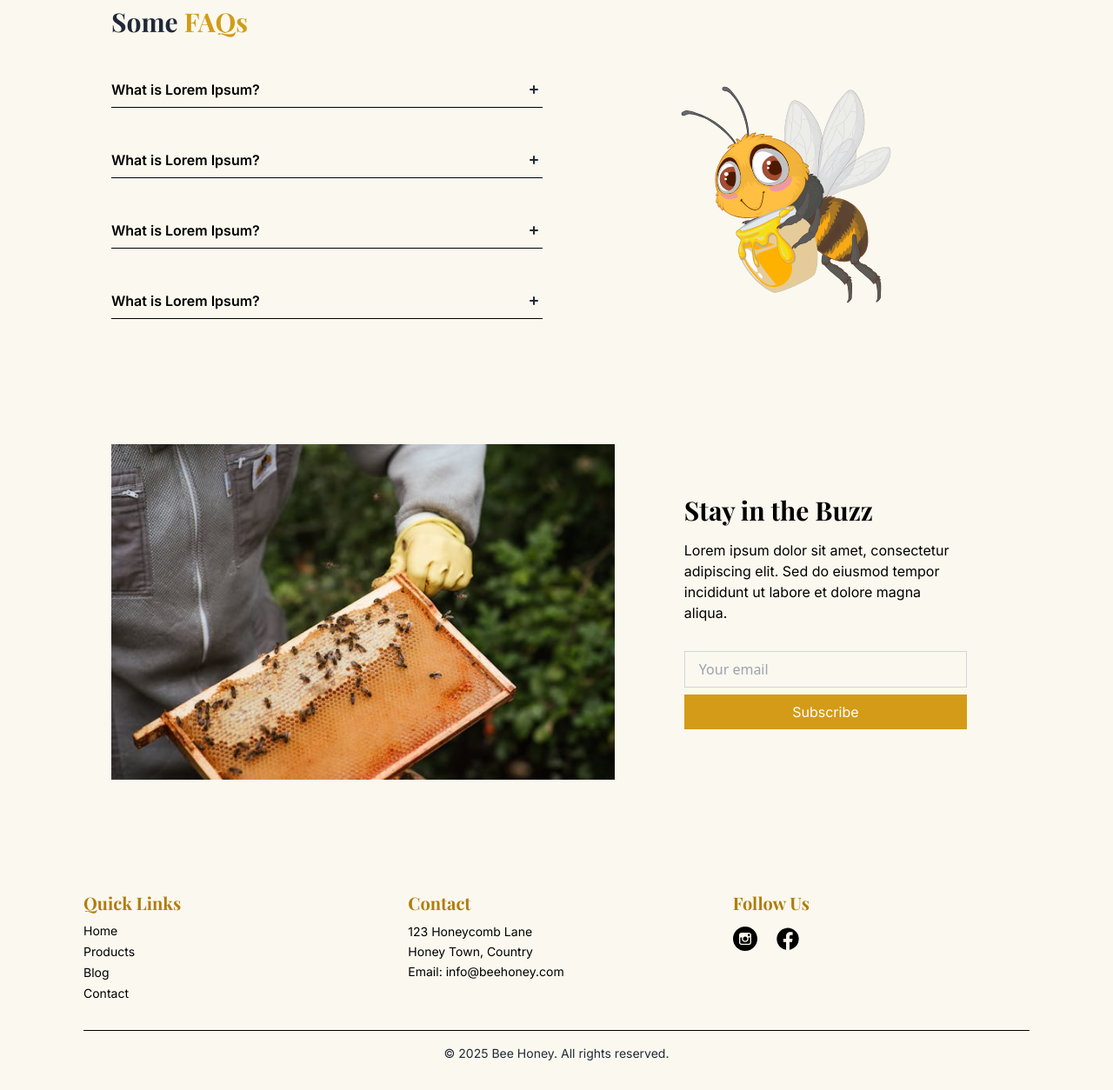
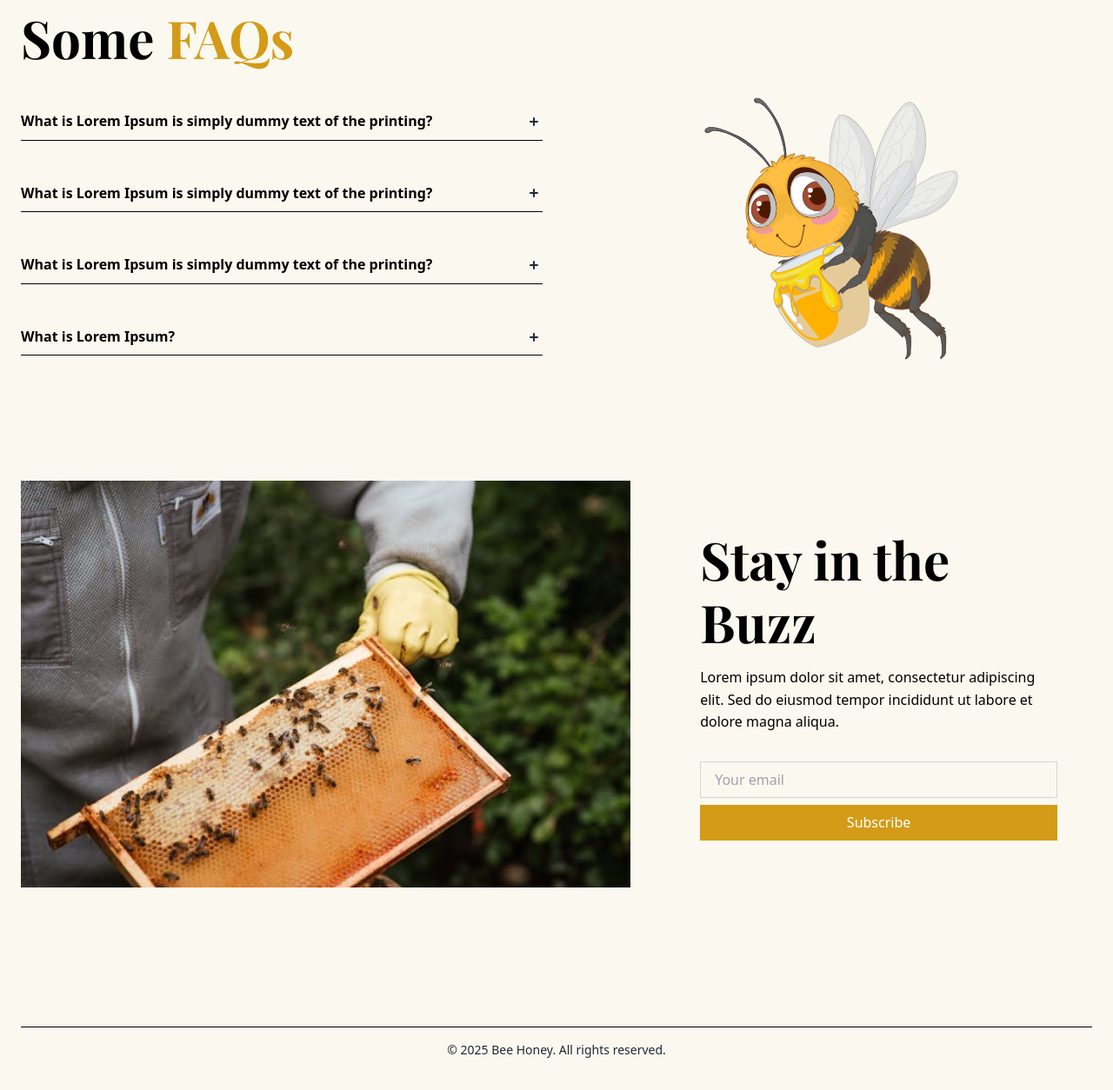
Before and after one commit to Barreto-Alejandra/bee-honey-landing, a website built with webpack: page public/index.html in a window 1280 px wide. Shown: the part 857-2111 px from the top of the page at 87% size. Built offline with nearby package versions, Linux system fonts and the light colour scheme.

Commit message:
fix(styles)

```diff
--- a/package.json
+++ b/package.json
@@ -32,6 +32,7 @@
   "dependencies": {
     "autoprefixer": "^10.4.20",
     "babel-plugin-syntax-dynamic-import": "^6.18.0",
-    "postcss-nested": "^6.2.0"
+    "postcss-nested": "^6.2.0",
+    "swiper": "^11.2.8"
   }
 }
--- a/public/index.html
+++ b/public/index.html
@@ -22,25 +22,88 @@
         <h1 class="font-heading text-5xl md:text-6xl lg:text-7xl text-amber-700 mb-4">
           Bee Honey
         </h1>
-        <p class="font-body text-black-700 text-lg md:text-xl lg:text-2xl mb-6 max-w-2xl mx-auto">
+        <p class="text-body text-black-700 text-lg md:text-xl lg:text-2xl mb-6 max-w-2xl mx-auto">
           Lorem ipsum dolor sit amet, consectetur adipiscing elit. Nulla accumsan, metus ultrices eleifend
           gravida, nulla nunc varius lectus, nec rutrum justo nibh eu lectus.
         </p>
-        <a href="#" class="inline-block bg-amber-600 text-white font-body text-base md:text-lg px-8 py-3 rounded-full shadow-lg hover:bg-amber-700 transition">
+        <a href="#" class="inline-block bg-amber-600 text-white text-body text-base md:text-lg px-8 py-3 rounded-full shadow-lg hover:bg-amber-700 transition">
           Shop Now
         </a>
       </div>
     </section>
 
     <section class="py-16">
-      <div class="max-w-5xl mx-auto px-6 lg:px-0">
-        <h2 class="font-heading text-3xl text-gray-800 mb-8 text-center md:text-left">Some <span class="text-amber-600">FAQs</span></h2>
+      <div class="container">
+        <h2 class="font-heading text-title text-black-700 mb-8 text-center md:text-left">Some <span class="text-amber-600">FAQs</span></h2>
 
         <div class="grid grid-cols-1 md:grid-cols-2 gap-8 items-start md:items-center">
           <div class="space-y-4">
             <details class="group py-4">
               <summary
-                class="flex justify-between items-center cursor-pointer font-body font-semibold pb-2 border-b border-black"
+                class="flex justify-between items-center cursor-pointer text-body font-semibold pb-2 border-b border-black"
+              >
+                What is Lorem Ipsum is simply dummy text of the printing?
+                <svg class="w-5 h-5 text-gray-800" viewBox="0 0 20 20" fill="currentColor">
+                  <path
+                    class="block group-open:hidden"
+                    d="M10 5a1 1 0 011 1v3h3a1 1 0 110 2h-3v3a1 1 0 11-2 0v-3H6a1 1 0 110-2h3V6a1 1 0 011-1z"
+                  />
+                  <path
+                    class="hidden group-open:block"
+                    d="M5 10a1 1 0 011-1h8a1 1 0 110 2H6a1 1 0 01-1-1z"
+                  />
+                </svg>
+              </summary>
+              <p class="mt-2 text-black-700 text-body-sm">
+                Lorem ipsum dolor sit amet, consectetur adipiscing elit. Praesent commodo.
+              </p>
+            </details>
+
+            <details class="group py-4">
+              <summary
+                class="flex justify-between items-center cursor-pointer text-body font-semibold pb-2 border-b border-black"
+              >
+                What is Lorem Ipsum is simply dummy text of the printing?
+                <svg class="w-5 h-5 text-gray-800" viewBox="0 0 20 20" fill="currentColor">
+                  <path
+                    class="block group-open:hidden"
+                    d="M10 5a1 1 0 011 1v3h3a1 1 0 110 2h-3v3a1 1 0 11-2 0v-3H6a1 1 0 110-2h3V6a1 1 0 011-1z"
+                  />
+                  <path
+                    class="hidden group-open:block"
+                    d="M5 10a1 1 0 011-1h8a1 1 0 110 2H6a1 1 0 01-1-1z"
+                  />
+                </svg>
+              </summary>
+              <p class="mt-2 text-black-700 text-body-sm">
+                Lorem ipsum dolor sit amet, consectetur adipiscing elit. Praesent commodo.
+              </p>
+            </details>
+
+            <details class="group py-4">
+              <summary
+                class="flex justify-between items-center cursor-pointer text-body font-semibold pb-2 border-b border-black"
+              >
+                What is Lorem Ipsum is simply dummy text of the printing?
+                <svg class="w-5 h-5 text-gray-800" viewBox="0 0 20 20" fill="currentColor">
+                  <path
+                    class="block group-open:hidden"
+                    d="M10 5a1 1 0 011 1v3h3a1 1 0 110 2h-3v3a1 1 0 11-2 0v-3H6a1 1 0 110-2h3V6a1 1 0 011-1z"
+                  />
+                  <path
+                    class="hidden group-open:block"
+                    d="M5 10a1 1 0 011-1h8a1 1 0 110 2H6a1 1 0 01-1-1z"
+                  />
+                </svg>
+              </summary>
+              <p class="mt-2 text-black-700 text-body-sm">
+                Lorem ipsum dolor sit amet, consectetur adipiscing elit. Praesent commodo.
+              </p>
+            </details>
+
+            <details class="group py-4">
+              <summary
+                class="flex justify-between items-center cursor-pointer text-body font-semibold pb-2 border-b border-black"
               >
                 What is Lorem Ipsum?
                 <svg class="w-5 h-5 text-gray-800" viewBox="0 0 20 20" fill="currentColor">
@@ -54,70 +117,7 @@
                   />
                 </svg>
               </summary>
-              <p class="mt-2 text-black-700 text-sm">
-                Lorem ipsum dolor sit amet, consectetur adipiscing elit. Praesent commodo.
-              </p>
-            </details>
-
-            <details class="group py-4">
-              <summary
-                class="flex justify-between items-center cursor-pointer font-body font-semibold pb-2 border-b border-black"
-              >
-                What is Lorem Ipsum?
-                <svg class="w-5 h-5 text-gray-800" viewBox="0 0 20 20" fill="currentColor">
-                  <path
-                    class="block group-open:hidden"
-                    d="M10 5a1 1 0 011 1v3h3a1 1 0 110 2h-3v3a1 1 0 11-2 0v-3H6a1 1 0 110-2h3V6a1 1 0 011-1z"
-                  />
-                  <path
-                    class="hidden group-open:block"
-                    d="M5 10a1 1 0 011-1h8a1 1 0 110 2H6a1 1 0 01-1-1z"
-                  />
-                </svg>
-              </summary>
-              <p class="mt-2 text-black-700 text-sm">
-                Lorem ipsum dolor sit amet, consectetur adipiscing elit. Praesent commodo.
-              </p>
-            </details>
-
-            <details class="group py-4">
-              <summary
-                class="flex justify-between items-center cursor-pointer font-body font-semibold pb-2 border-b border-black"
-              >
-                What is Lorem Ipsum?
-                <svg class="w-5 h-5 text-gray-800" viewBox="0 0 20 20" fill="currentColor">
-                  <path
-                    class="block group-open:hidden"
-                    d="M10 5a1 1 0 011 1v3h3a1 1 0 110 2h-3v3a1 1 0 11-2 0v-3H6a1 1 0 110-2h3V6a1 1 0 011-1z"
-                  />
-                  <path
-                    class="hidden group-open:block"
-                    d="M5 10a1 1 0 011-1h8a1 1 0 110 2H6a1 1 0 01-1-1z"
-                  />
-                </svg>
-              </summary>
-              <p class="mt-2 text-black-700 text-sm">
-                Lorem ipsum dolor sit amet, consectetur adipiscing elit. Praesent commodo.
-              </p>
-            </details>
-
-            <details class="group py-4">
-              <summary
-                class="flex justify-between items-center cursor-pointer font-body font-semibold pb-2 border-b border-black"
-              >
-                What is Lorem Ipsum?
-                <svg class="w-5 h-5 text-gray-800" viewBox="0 0 20 20" fill="currentColor">
-                  <path
-                    class="block group-open:hidden"
-                    d="M10 5a1 1 0 011 1v3h3a1 1 0 110 2h-3v3a1 1 0 11-2 0v-3H6a1 1 0 110-2h3V6a1 1 0 011-1z"
-                  />
-                  <path
-                    class="hidden group-open:block"
-                    d="M5 10a1 1 0 011-1h8a1 1 0 110 2H6a1 1 0 01-1-1z"
-                  />
-                </svg>
-              </summary>
-              <p class="mt-2 text-black-700 text-sm">
+              <p class="mt-2 text-black-700 text-body-sm">
                 Lorem ipsum dolor sit amet, consectetur adipiscing elit. Praesent commodo.
               </p>
             </details>
@@ -134,10 +134,8 @@
       </div>
     </section>
 
-
-
     <section class="py-16">
-      <div class="max-w-5xl mx-auto overflow-hidden">
+      <div class="container overflow-hidden">
         <div class="grid grid-cols-1 md:grid-cols-[1fr_0.7fr] gap-10">
           <div class="h-64 md:h-auto">
             <img
@@ -148,11 +146,11 @@
           </div>
 
           <div class=" flex flex-col justify-center px-10">
-            <h2 class="font-heading text-3xl text-black-700 mb-4">Stay in the Buzz</h2>
-            <p class="font-body text-black-700 mb-8">
+            <h2 class="font-heading text-title text-black-700 mb-4">Stay in the Buzz</h2>
+            <p class="text-body text-black-700 mb-8">
               Lorem ipsum dolor sit amet, consectetur adipiscing elit. Sed do eiusmod tempor incididunt ut labore et dolore magna aliqua.
             </p>
-            <form class="w-full">
+            <form class="w-full ">
               <label for="email" class="sr-only">Email address</label>
               <input
                 type="email"
@@ -163,7 +161,7 @@
               />
               <button
                 type="submit"
-                class="w-full mt-2 bg-amber-600 text-white font-body px-4 py-2 hover:bg-amber-700 transition"
+                class="w-full mt-2 bg-amber-600 text-white text-body px-4 py-2 hover:bg-amber-700 transition"
               >
                 Subscribe
               </button>
@@ -172,65 +170,13 @@
         </div>
       </div>
     </section>
-
-
   </main>
 
-  <footer class="relative text-gray-800 pt-16 pb-8 overflow-hidden">
-    <div class="relative max-w-6xl mx-auto px-6 lg:px-8">
-      <div class="grid grid-cols-1 md:grid-cols-3 gap-8">
-        <div>
-          <h3 class="font-heading text-xl text-amber-700 mb-2">Quick Links</h3>
-          <ul class="font-body text-black text-sm space-y-1">
-            <li><a href="#" class="hover:text-amber-600">Home</a></li>
-            <li><a href="#" class="hover:text-amber-600">Products</a></li>
-            <li><a href="#" class="hover:text-amber-600">Blog</a></li>
-            <li><a href="#" class="hover:text-amber-600">Contact</a></li>
-          </ul>
-        </div>
-
-        <div>
-          <h3 class="font-heading text-xl text-amber-700 mb-2">Contact</h3>
-          <p class="font-body text-black text-sm leading-relaxed">
-            123 Honeycomb Lane<br />
-            Honey Town, Country<br />
-            Email: <a href="mailto:info@beehoney.com" class="hover:text-amber-600">info@beehoney.com</a>
-          </p>
-        </div>
-
-        <div>
-          <h3 class="font-heading text-xl text-amber-700 mb-2">Follow Us</h3>
-          <div class="flex items-center space-x-4 mb-4">
-            <a href="#" class="text-gray-500 hover:text-amber-600">
-              <svg fill="#000000" height="28px" width="28px" version="1.1" id="Layer_1" xmlns="http://www.w3.org/2000/svg" xmlns:xlink="http://www.w3.org/1999/xlink"
-                  viewBox="-143 145 512 512" xml:space="preserve">
-                <g>
-                  <path d="M113,446c24.8,0,45.1-20.2,45.1-45.1c0-9.8-3.2-18.9-8.5-26.3c-8.2-11.3-21.5-18.8-36.5-18.8s-28.3,7.4-36.5,18.8
-                    c-5.3,7.4-8.5,16.5-8.5,26.3C68,425.8,88.2,446,113,446z"/>
-                  <polygon points="211.4,345.9 211.4,308.1 211.4,302.5 205.8,302.5 168,302.6 168.2,346 	"/>
-                  <path d="M183,401c0,38.6-31.4,70-70,70c-38.6,0-70-31.4-70-70c0-9.3,1.9-18.2,5.2-26.3H10v104.8C10,493,21,504,34.5,504h157
-                    c13.5,0,24.5-11,24.5-24.5V374.7h-38.2C181.2,382.8,183,391.7,183,401z"/>
-                  <path d="M113,145c-141.4,0-256,114.6-256,256s114.6,256,256,256s256-114.6,256-256S254.4,145,113,145z M241,374.7v104.8
-                    c0,27.3-22.2,49.5-49.5,49.5h-157C7.2,529-15,506.8-15,479.5V374.7v-52.3c0-27.3,22.2-49.5,49.5-49.5h157
-                    c27.3,0,49.5,22.2,49.5,49.5V374.7z"/>
-                </g>
-              </svg>
-            </a>
-
-            <a href="#" class="text-gray-500 hover:text-amber-600">
-              <svg width="38px" height="38px" viewBox="0 0 24 24" fill="none" xmlns="http://www.w3.org/2000/svg">
-                <path d="M20 12.05C19.9813 10.5255 19.5273 9.03809 18.6915 7.76295C17.8557 6.48781 16.673 5.47804 15.2826 4.85257C13.8921 4.2271 12.3519 4.01198 10.8433 4.23253C9.33473 4.45309 7.92057 5.10013 6.7674 6.09748C5.61422 7.09482 4.77005 8.40092 4.3343 9.86195C3.89856 11.323 3.88938 12.8781 4.30786 14.3442C4.72634 15.8103 5.55504 17.1262 6.69637 18.1371C7.83769 19.148 9.24412 19.8117 10.75 20.05V14.38H8.75001V12.05H10.75V10.28C10.7037 9.86846 10.7483 9.45175 10.8807 9.05931C11.0131 8.66687 11.23 8.30827 11.5161 8.00882C11.8022 7.70936 12.1505 7.47635 12.5365 7.32624C12.9225 7.17612 13.3368 7.11255 13.75 7.14003C14.3498 7.14824 14.9482 7.20173 15.54 7.30003V9.30003H14.54C14.3676 9.27828 14.1924 9.29556 14.0276 9.35059C13.8627 9.40562 13.7123 9.49699 13.5875 9.61795C13.4627 9.73891 13.3667 9.88637 13.3066 10.0494C13.2464 10.2125 13.2237 10.387 13.24 10.56V12.07H15.46L15.1 14.4H13.25V20C15.1399 19.7011 16.8601 18.7347 18.0985 17.2761C19.3369 15.8175 20.0115 13.9634 20 12.05Z" fill="#000000"/>
-              </svg>
-            </a>
-          </div>
-        </div>
-      </div>
-
-      <div class="border-t border-black mt-8 pt-4 text-center">
-        <p class="font-body text-black-500 text-sm">
-          © 2025 Bee Honey. All rights reserved.
-        </p>
-      </div>
+  <footer class="container relative text-gray-800 pt-16 pb-8 overflow-hidden">
+    <div class="border-t border-black mt-8 pt-4 text-center">
+      <p class="text-black-500 text-sm">
+        © 2025 Bee Honey. All rights reserved.
+      </p>
     </div>
   </footer>
 
--- a/src/js/index.js
+++ b/src/js/index.js
@@ -1,3 +1,4 @@
 import "../styles/tailwind.scss";
 
-console.log("🐝 Bee Honey Landing loaded");
+import { Swiper, Navigation } from 'swiper';
+import 'swiper/css';
--- a/tailwind.config.js
+++ b/tailwind.config.js
@@ -6,6 +6,14 @@ module.exports = {
     "./public/index.html"
   ],
   theme: {
+    container: {
+      center: true,
+      padding: '1.5rem',
+      screens: {
+        DEFAULT: '90%',
+        '2xl': '1500px',
+      },
+    },
     extend: {
       keyframes: {
         float: {
@@ -42,6 +50,26 @@ module.exports = {
         body: ["'Inter'", "sans-serif"],
         cursive: ["'Pacifico'", "cursive"],
       },
+      fontSize: {
+        title: [
+          'clamp(35px, 5vw, 60px)',
+          {
+            lineHeight: '1.2',
+          },
+        ],
+        body: [
+          'clamp(16px, 1.25vw, 18px)',
+          {
+            lineHeight: '1.6',
+          },
+        ],
+        'body-sm': [
+          'clamp(14px, 1vw, 16px)',
+          {
+            lineHeight: '1.6'
+          },
+        ],
+      },
     },
   },
   plugins: [],
```
Also changed, not shown: webpack.common.js (+9 -1 lines), 1 other file.
